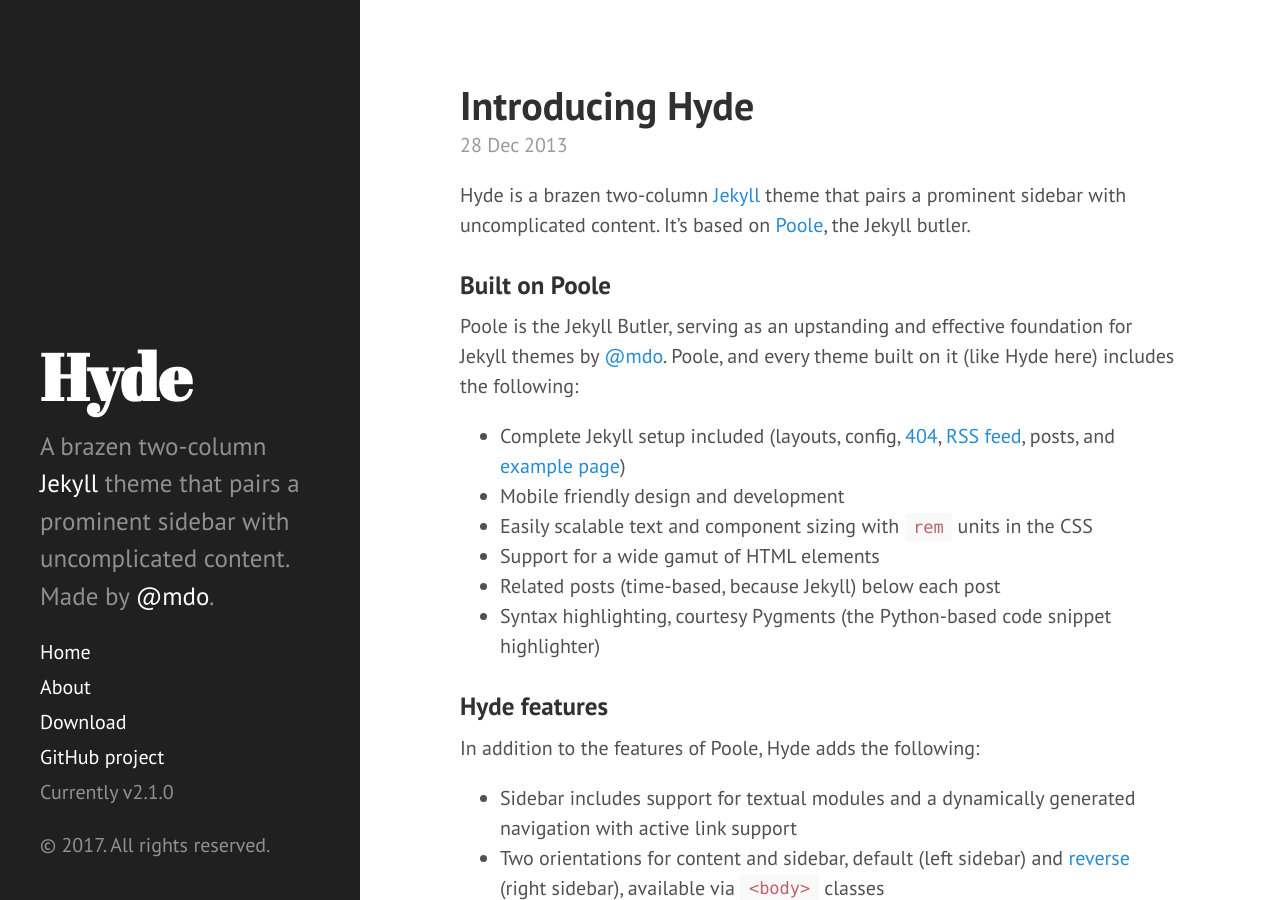
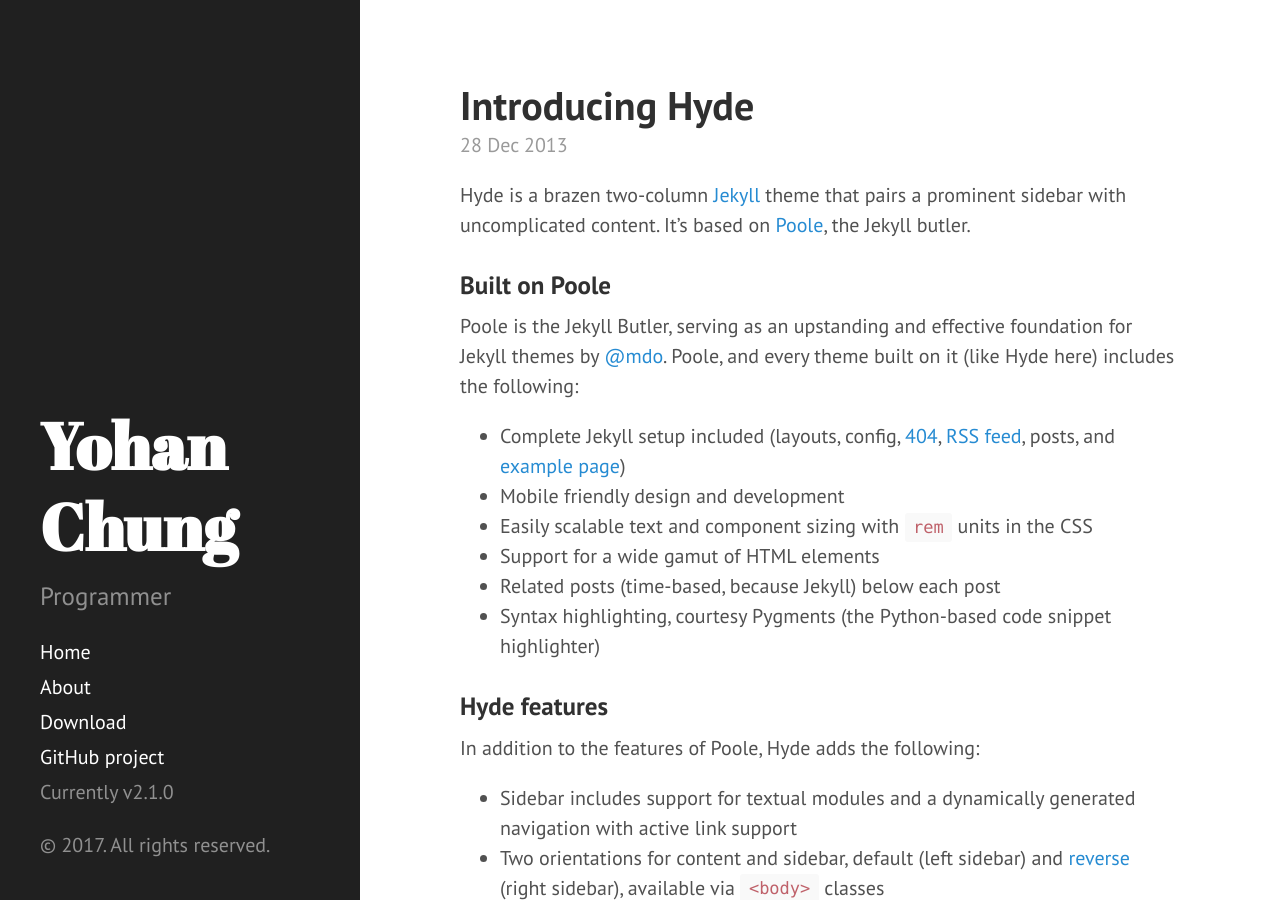
Before and after one commit to yohancheong/yohancheong.github.io, a Jekyll site: the page built from index.html, in a window 1280 px wide and 900 px high. Built offline with Jekyll 4.4.1, drawn with Linux system fonts in a browser that asks for light colours; Markdown is read by kramdown in place of the engine named in the settings; the list of posts is cut into pages by our own code.

Commit message:
Title changing

```diff
--- a/_config.yml
+++ b/_config.yml
@@ -6,9 +6,9 @@ highlighter:      pygments
 permalink:        pretty
 
 # Setup
-title:            Hyde
+title:            Yohan Chung
 tagline:          'A Jekyll theme'
-description:      'A brazen two-column <a href="http://jekyllrb.com" target="_blank">Jekyll</a> theme that pairs a prominent sidebar with uncomplicated content. Made by <a href="https://twitter.com/mdo" target="_blank">@mdo</a>.'
+description:      'Programmer'
 url:              http://hyde.getpoole.com
 baseurl:          /
 
```
